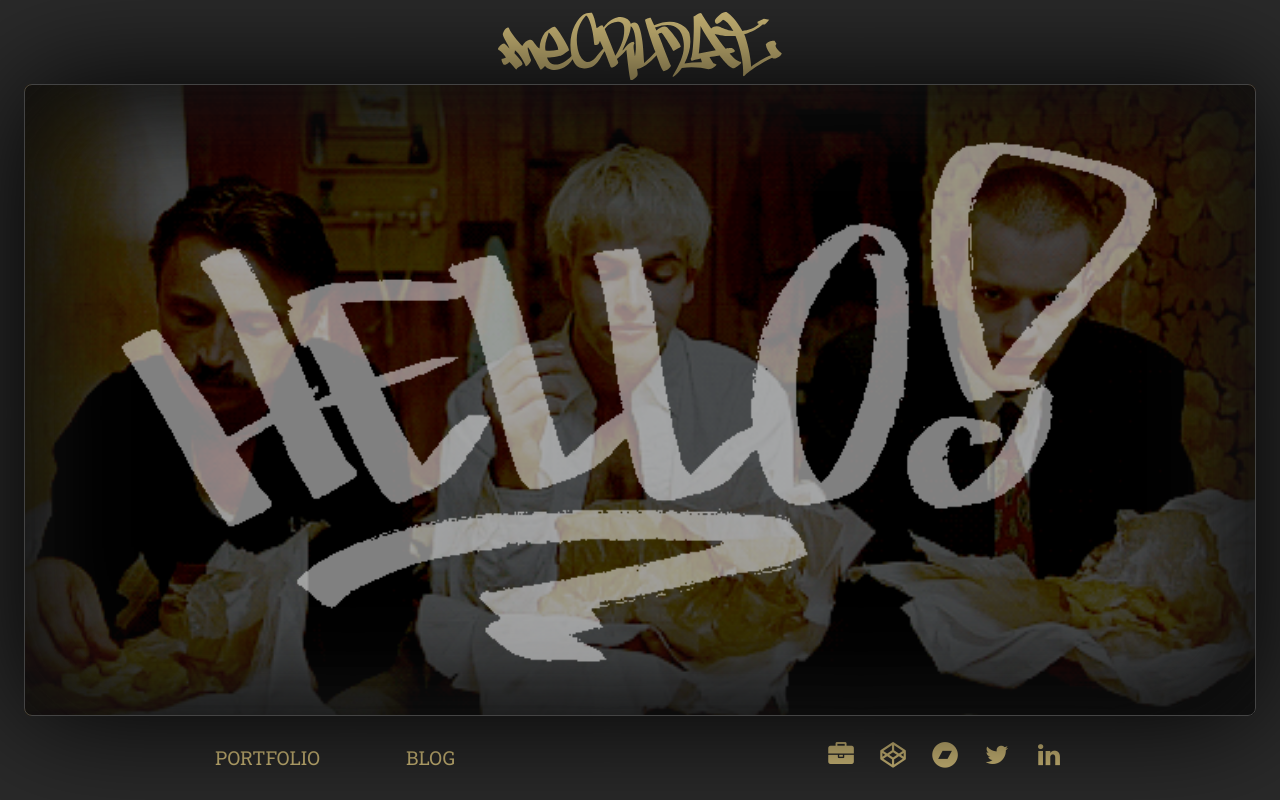
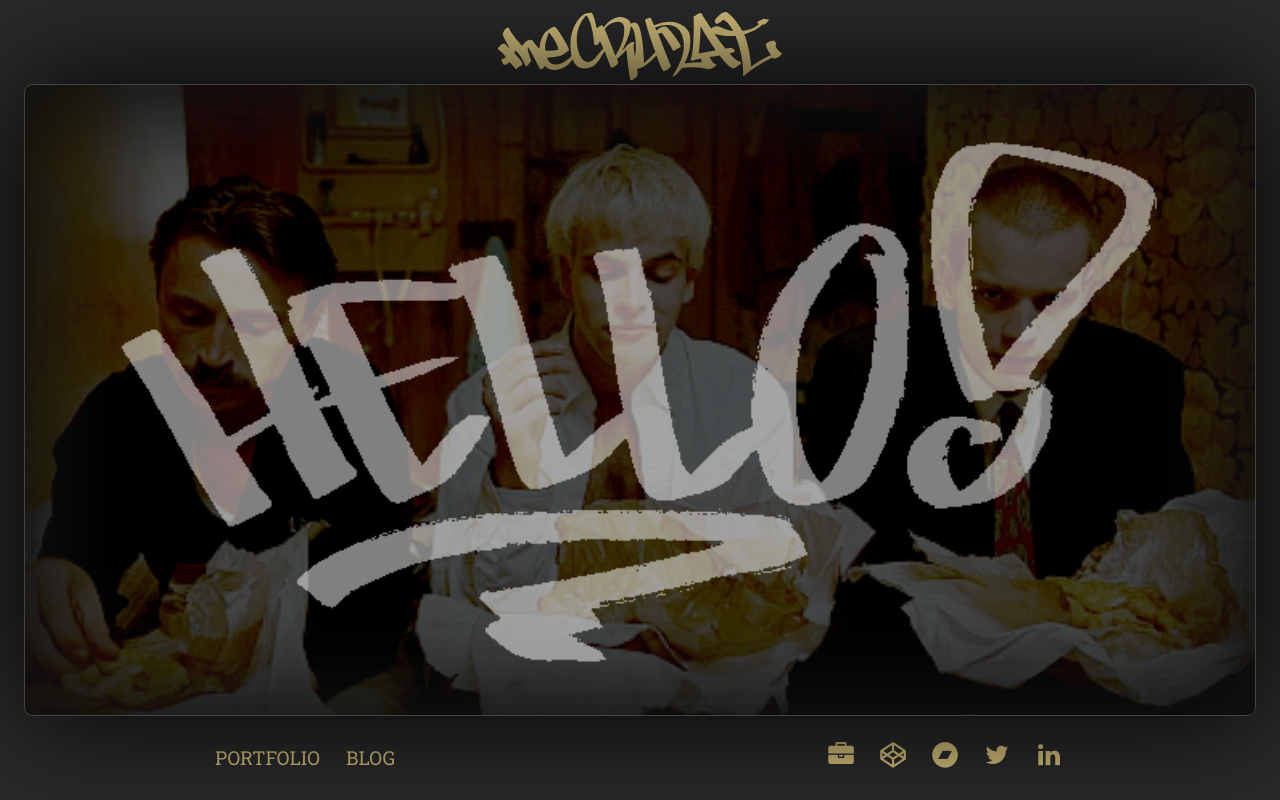
Before and after one commit to TheCruzat/Base-Next, a Next.js app: page / in a window 1280 px wide. Built offline with nearby package versions, Linux system fonts and the light colour scheme.

Commit message:
nudge width for text link set

```diff
--- a/components/footer.js
+++ b/components/footer.js
@@ -107,7 +107,6 @@ const BotRailStyles = styled.div`
     padding: 0;
     display: inline-flex;
     width: 100%;
-    max-width: 240px;
     height: auto
     align-items: center;
     justify-content: space-between;
@@ -130,6 +129,7 @@ const BotRailStyles = styled.div`
 `;
 
 const NavSet = styled.ul`
+  max-width: 180px;
   li a {
     text-transform: uppercase;
     font-size: 1.2rem; // 0.6em;
@@ -138,6 +138,7 @@ const NavSet = styled.ul`
 
 const SocSet = styled.ul`
  margin-top: 1.4rem!important;
+    max-width: 240px;
  li {
    a {
     width: 24px;
```
